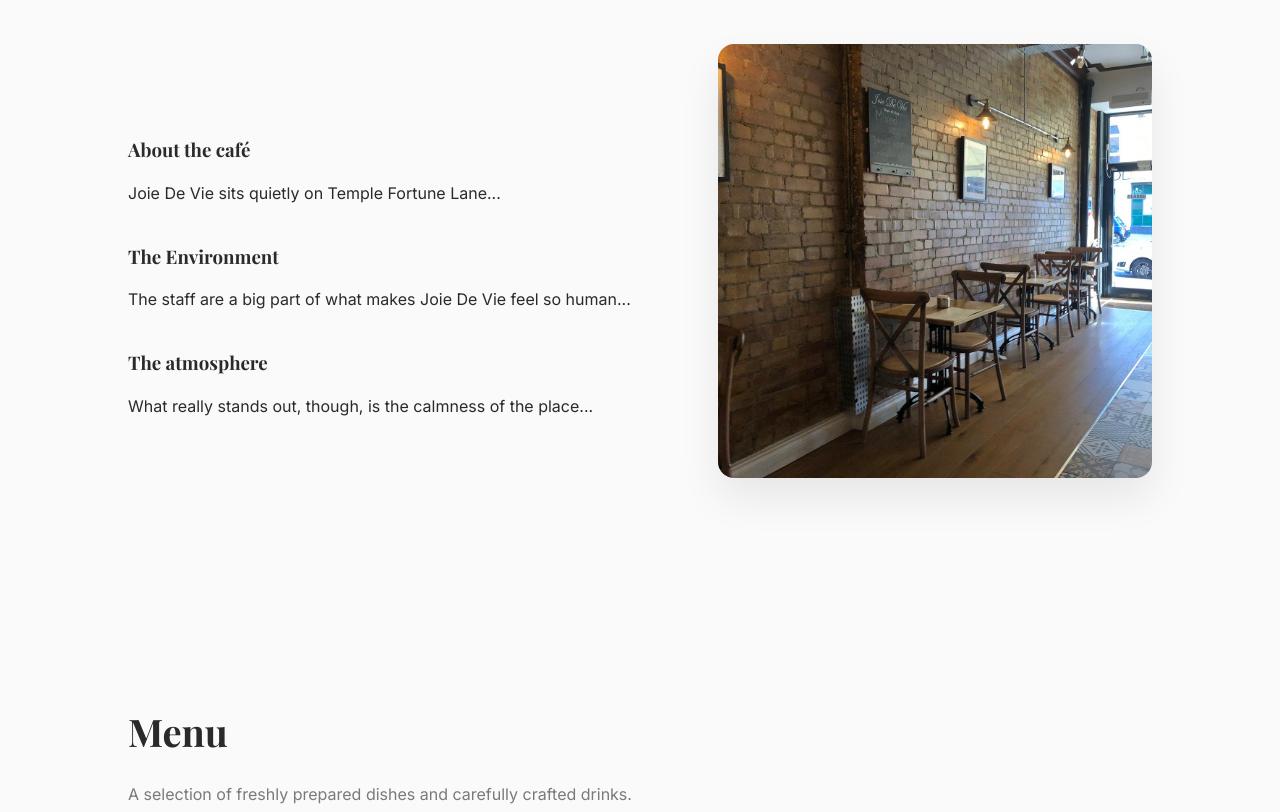
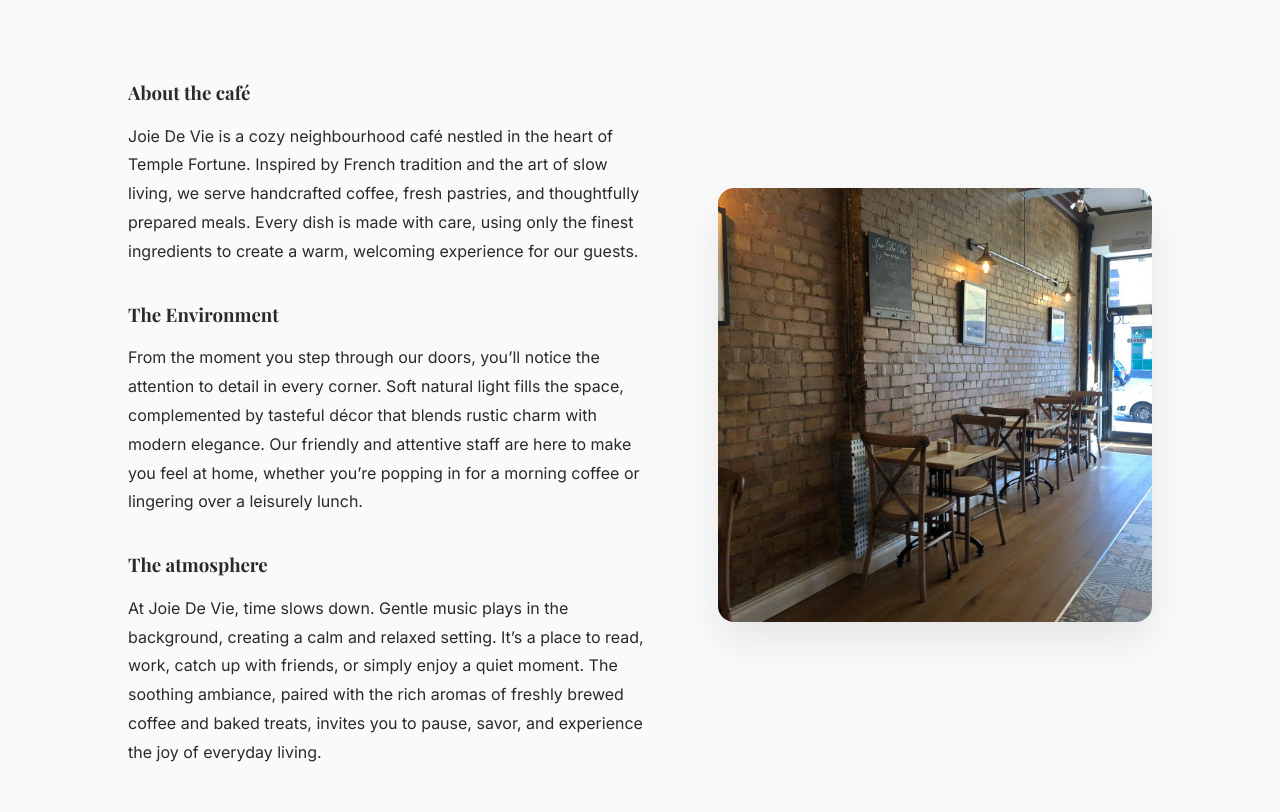
Before and after one commit to adamkent32/JoieDeVieCafe6, a plain HTML site: page index.html in a window 1280 px wide. Shown: the part 1040-1852 px from the top of the page. Drawn offline with nearby package versions, Linux system fonts and the light colour scheme.

Commit message:
Fix HTML encoding issues in index.html

```diff
--- a/index.html
+++ b/index.html
@@ -331,13 +331,13 @@ footer h2 {
   <div class="about-grid">
     <div class="about-text">
       <h3>About the café</h3>
-      <p>Joie De Vie sits quietly on Temple Fortune Lane...</p>
+      <p>Joie De Vie is a cozy neighbourhood café nestled in the heart of Temple Fortune. Inspired by French tradition and the art of slow living, we serve handcrafted coffee, fresh pastries, and thoughtfully prepared meals. Every dish is made with care, using only the finest ingredients to create a warm, welcoming experience for our guests.</p>
 
       <h3>The Environment</h3>
-      <p>The staff are a big part of what makes Joie De Vie feel so human...</p>
+      <p>From the moment you step through our doors, you’ll notice the attention to detail in every corner. Soft natural light fills the space, complemented by tasteful décor that blends rustic charm with modern elegance. Our friendly and attentive staff are here to make you feel at home, whether you’re popping in for a morning coffee or lingering over a leisurely lunch.</p></p>
 
       <h3>The atmosphere</h3>
-      <p>What really stands out, though, is the calmness of the place...</p>
+      <p>At Joie De Vie, time slows down. Gentle music plays in the background, creating a calm and relaxed setting. It’s a place to read, work, catch up with friends, or simply enjoy a quiet moment. The soothing ambiance, paired with the rich aromas of freshly brewed coffee and baked treats, invites you to pause, savor, and experience the joy of everyday living.</p>
     </div>
     <img src="Images/Interior.jpg">
   </div>
@@ -427,4 +427,5 @@ function closeZoom() {
 </script>
 
 </body>
+
 </html>
```
